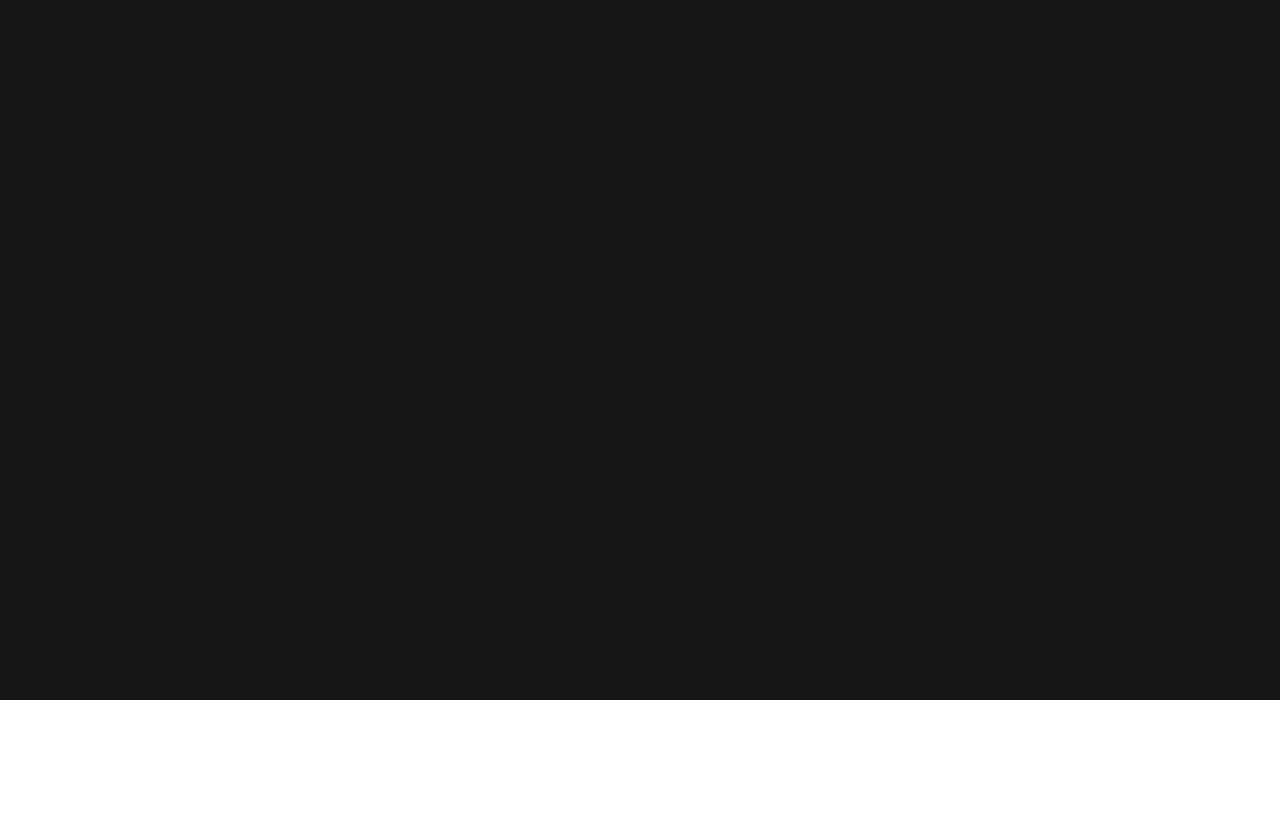
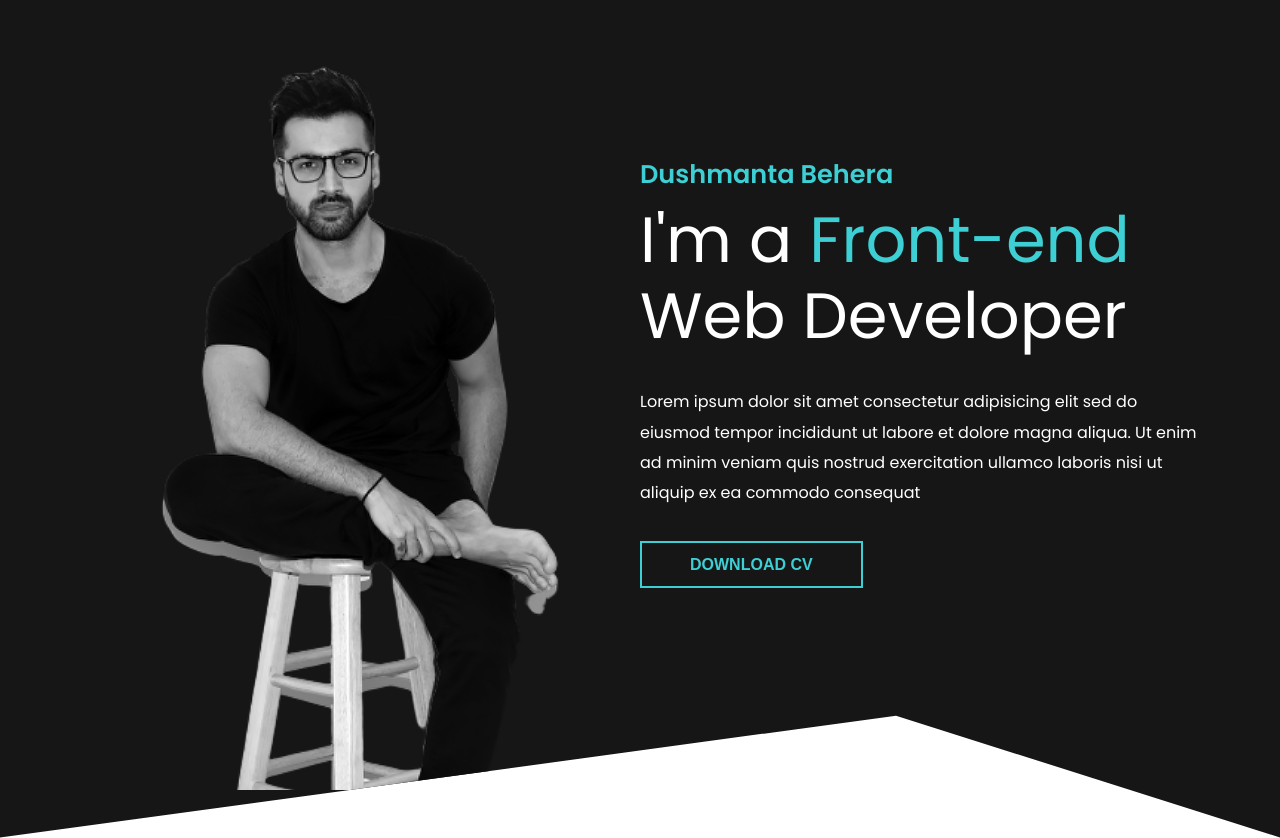
Before and after one commit to dushmanta05/ByteVerse, a website built with Vite: page index.html in a window 1280 px wide. Shown: the part 100-938 px from the top of the page. Before the commit the page ends 800 px from the top, so only its background shows below. Built offline with nearby package versions, Linux system fonts and the light colour scheme; a web font is replaced by a local one.

Commit message:
add hero section

```diff
--- a/css/style.css
+++ b/css/style.css
@@ -17,7 +17,7 @@ body {
 }
 header {
   background-color: #161616;
-  height: 800px;
+  clip-path: polygon(0 0, 100% 0, 100% 100%, 70% 87%, 0 100%);
 }
 .container{
   max-width: 1152px;
@@ -40,3 +40,33 @@ header nav {
 header nav .branding {
   padding-right: 3rem;
 }
+.hero {
+  padding: 3rem 0;
+}
+.hero .left img {
+  width: 400px;
+}
+.hero .right {
+  color: #FFFFFF;
+  margin-top: -7rem;
+}
+
+.hero .right h6{
+  font-size: 1.6rem;
+  color: #3DCFD3;
+  margin-bottom: 0.5rem;
+}
+.hero .right h1{
+  font-size: 4rem;
+  font-weight: 100;
+  line-height: 1.2;
+  margin-bottom: 2rem;
+}
+.hero .right h1 span{
+  color: #3DCFD3;
+}
+
+.hero .right p{
+  line-height: 1.9;
+  margin-bottom: 2rem;
+}
--- a/css/utilities.css
+++ b/css/utilities.css
@@ -26,3 +26,23 @@
     border-color: #3DCFD3;
     color: #3DCFD3;
 }
+
+.btn-secondary{
+    background-color: transparent;
+    color: #3DCFD3;
+    border-color: #3DCFD3;
+}
+
+.btn-secondary:hover{
+    background-color: #3DCFD3;
+    color: #161616;
+    border-color: transparent;
+}
+
+.flex-1 {
+    flex: 1;
+}
+
+.justify-center {
+    justify-content: center;
+}
--- a/index.html
+++ b/index.html
@@ -2,7 +2,7 @@
 <html lang="en">
   <head>
     <meta charset="UTF-8" />
-    <link rel="icon" type="image/svg+xml" href="./public/logo.svg" />
+    <link rel="icon" type="image/svg+xml" href="/logo.svg" />
     <meta name="viewport" content="width=device-width, initial-scale=1.0" />
     <title>Dushmanta | Web Dev</title>
     <link rel="preconnect" href="https://fonts.googleapis.com">
@@ -30,6 +30,21 @@
           <button class="btn btn-primary">Contact</button>
         </div>
       </nav>
+      <div class="hero flex items-center justify-between">
+        <div class="left flex-1 flex justify-center">
+          <img src="./images/man.png" alt="hero-section-image"/>
+        </div>
+        <div class="right flex-1">
+          <h6>Dushmanta Behera</h6>
+          <h1>I'm a <span>Front-end</span> Web Developer</h1>
+          <p>Lorem ipsum dolor sit amet consectetur adipisicing elit sed do eiusmod tempor incididunt ut labore et dolore magna aliqua. Ut enim ad minim veniam quis nostrud exercitation ullamco laboris nisi ut aliquip ex ea commodo consequat</p>
+          <div>
+            <button class="btn btn-secondary">
+              DOWNLOAD CV
+            </button>
+          </div>
+        </div>
+      </div>
     </div>
     </header>
     <script type="module" src="/main.js"></script>
```
